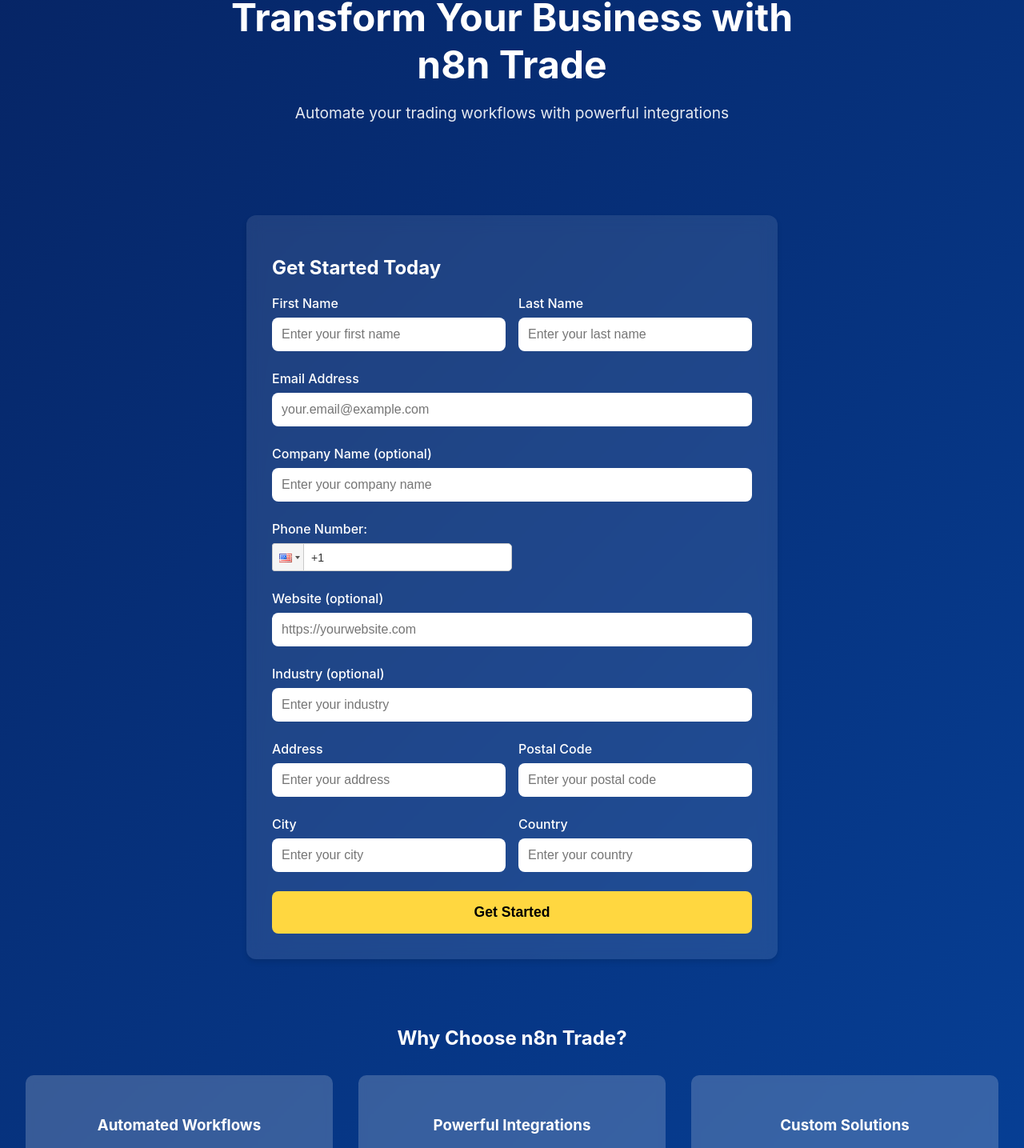
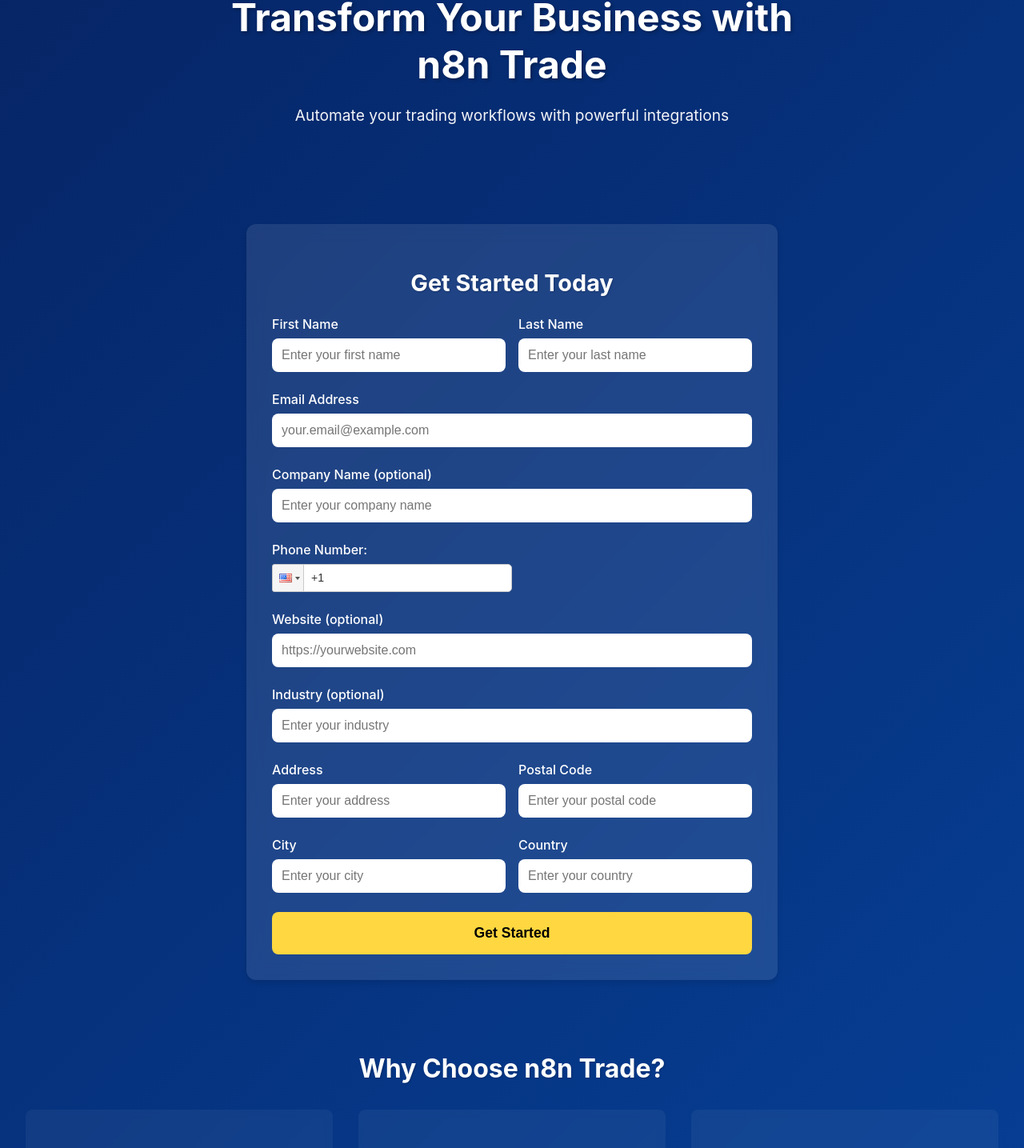
Before and after one commit to IrronRoman19/n8n-funnel, a React (Create React App) app: page / in a window 1280 px wide. Shown: the part 136-1571 px from the top of the page at 80% size. Built offline with nearby package versions, Linux system fonts and the light colour scheme.

Commit message:
optimized design

```diff
--- a/src/components/LandingPage.css
+++ b/src/components/LandingPage.css
@@ -4,7 +4,6 @@
   flex-direction: column;
   padding: 2rem;
   background: linear-gradient(135deg, #062464, #064097);
-  color: white;
 }
 
 .hero-section {
@@ -17,6 +16,95 @@
 .hero-section h1 {
   font-size: 3rem;
   margin-bottom: 1rem;
+  font-weight: 700;
+  color: #ffffff;
+  text-shadow: 2px 2px 4px rgba(0,0,0,0.3);
+}
+
+.hero-section h2 {
+  font-size: 2rem;
+  margin-bottom: 1rem;
+  font-weight: 600;
+  color: #f0f0f0;
+}
+
+.lead-form h2 {
+  color: #ffffff;
+  font-size: 1.8rem;
+  font-weight: 700;
+  margin-bottom: 1.5rem;
+  text-align: center;
+  text-shadow: 1px 1px 2px rgba(0,0,0,0.2);
+}
+
+.features-section h2 {
+  color: #ffffff;
+  font-size: 2rem;
+  font-weight: 700;
+  margin-bottom: 2rem;
+  text-align: center;
+  text-shadow: 1px 1px 2px rgba(0,0,0,0.2);
+}
+
+.features-section h3 {
+  color: #ffffff;
+  font-size: 1.5rem;
+  font-weight: 600;
+  margin-bottom: 1rem;
+  text-align: center;
+}
+
+.features-section .feature-card {
+  text-align: center;
+  padding: 2rem;
+  border-radius: 8px;
+  background: rgba(255, 255, 255, 0.05);
+  transition: transform 0.3s ease;
+}
+
+.features-section .feature-card:hover {
+  transform: translateY(-5px);
+}
+
+.features-section .feature-card p {
+  color: #ffffff;
+  opacity: 0.9;
+  margin: 1rem 0;
+  line-height: 1.6;
+}
+
+.hero-section h3 {
+  font-size: 1.5rem;
+  margin-bottom: 1rem;
+  font-weight: 600;
+  color: #e0e0e0;
+}
+
+/* Subheadings */
+.hero-section h4 {
+  font-size: 1.25rem;
+  margin-bottom: 1rem;
+  font-weight: 500;
+  color: #d0d0d0;
+}
+
+.hero-section h5 {
+  font-size: 1.1rem;
+  margin-bottom: 1rem;
+  font-weight: 500;
+  color: #c0c0c0;
+}
+
+.hero-section h6 {
+  font-size: 1rem;
+  margin-bottom: 1rem;
+  font-weight: 500;
+  color: #b0b0b0;
+}
+
+/* Highlight text */
+.hero-section .highlight {
+  color: #ffd700;
   font-weight: 700;
 }
 
@@ -44,7 +132,60 @@
 
 .hero-section p {
   font-size: 1.2rem;
-  opacity: 0.9;
+  color: #ffffff;
+  opacity: 0.95;
+  line-height: 1.6;
+  margin-bottom: 1.5rem;
+}
+
+/* Alternative heading styles */
+.hero-section h2.alt {
+  color: #ffd700;
+  background: rgba(255, 215, 0, 0.1);
+  padding: 0.5rem 1rem;
+  border-radius: 4px;
+  margin-bottom: 1.5rem;
+  text-transform: uppercase;
+  letter-spacing: 1px;
+}
+
+.hero-section h3.alt {
+  color: #ffd700;
+  background: rgba(255, 215, 0, 0.1);
+  padding: 0.3rem 0.8rem;
+  border-radius: 3px;
+  margin-bottom: 1rem;
+  font-weight: 600;
+}
+
+/* Special heading variations */
+.hero-section h2.highlight {
+  color: #ffd700;
+  font-weight: 800;
+  text-shadow: 1px 1px 2px rgba(0,0,0,0.2);
+}
+
+.hero-section h3.highlight {
+  color: #ffd700;
+  font-weight: 700;
+  text-shadow: 1px 1px 2px rgba(0,0,0,0.2);
+}
+
+/* Callout text */
+.hero-section .callout {
+  color: #ffd700;
+  background: rgba(255, 215, 0, 0.1);
+  padding: 0.5rem 1rem;
+  border-radius: 4px;
+  display: inline-block;
+  margin: 0.5rem 0;
+  font-weight: 600;
+}
+
+/* Emphasis text */
+.hero-section .emphasis {
+  color: #ffd700;
+  font-weight: 600;
 }
 
 .lead-form {
@@ -57,6 +198,15 @@
   max-width: 600px;
   margin: 2rem auto 0;
   width: 100%;
+}
+
+.lead-form h2 {
+  color: #ffffff;
+  font-size: 1.8rem;
+  font-weight: 700;
+  margin-bottom: 1.5rem;
+  text-align: center;
+  text-shadow: 1px 1px 2px rgba(0,0,0,0.2);
 }
 
 .form-container {
```
